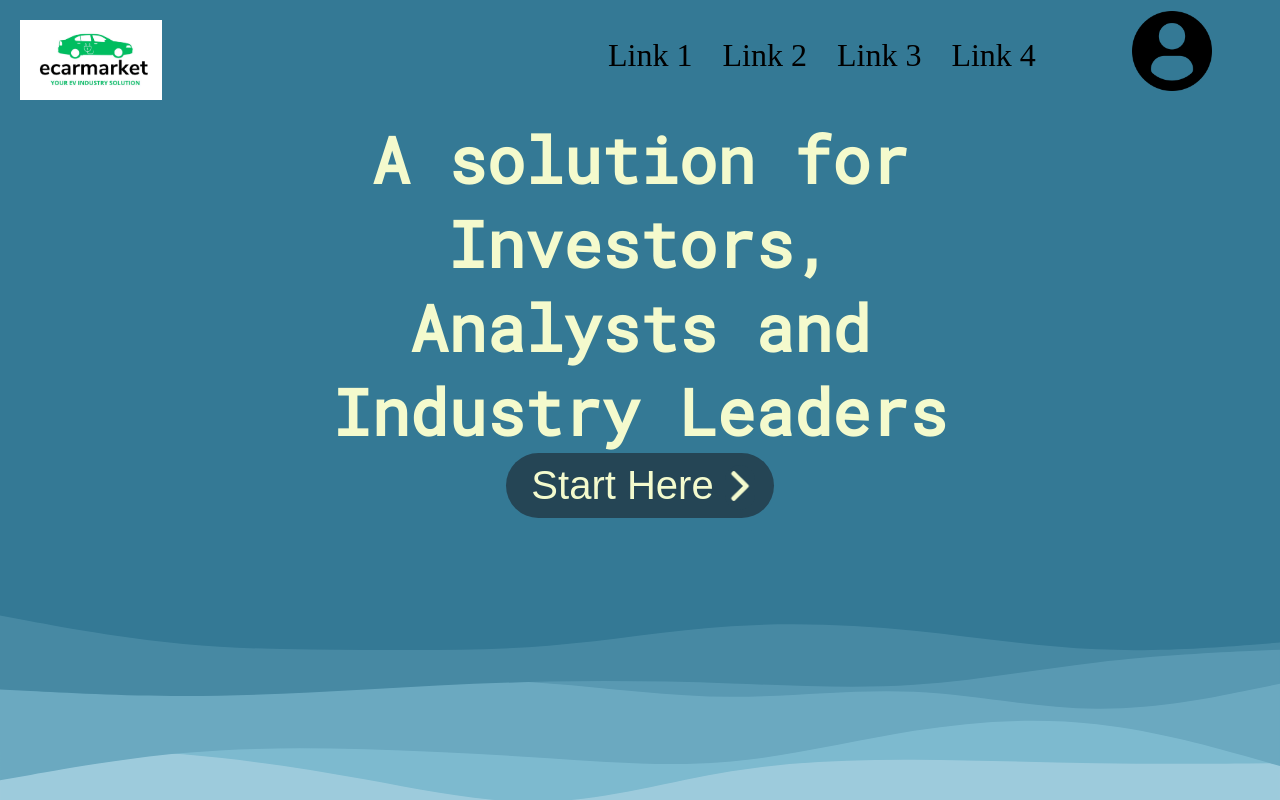
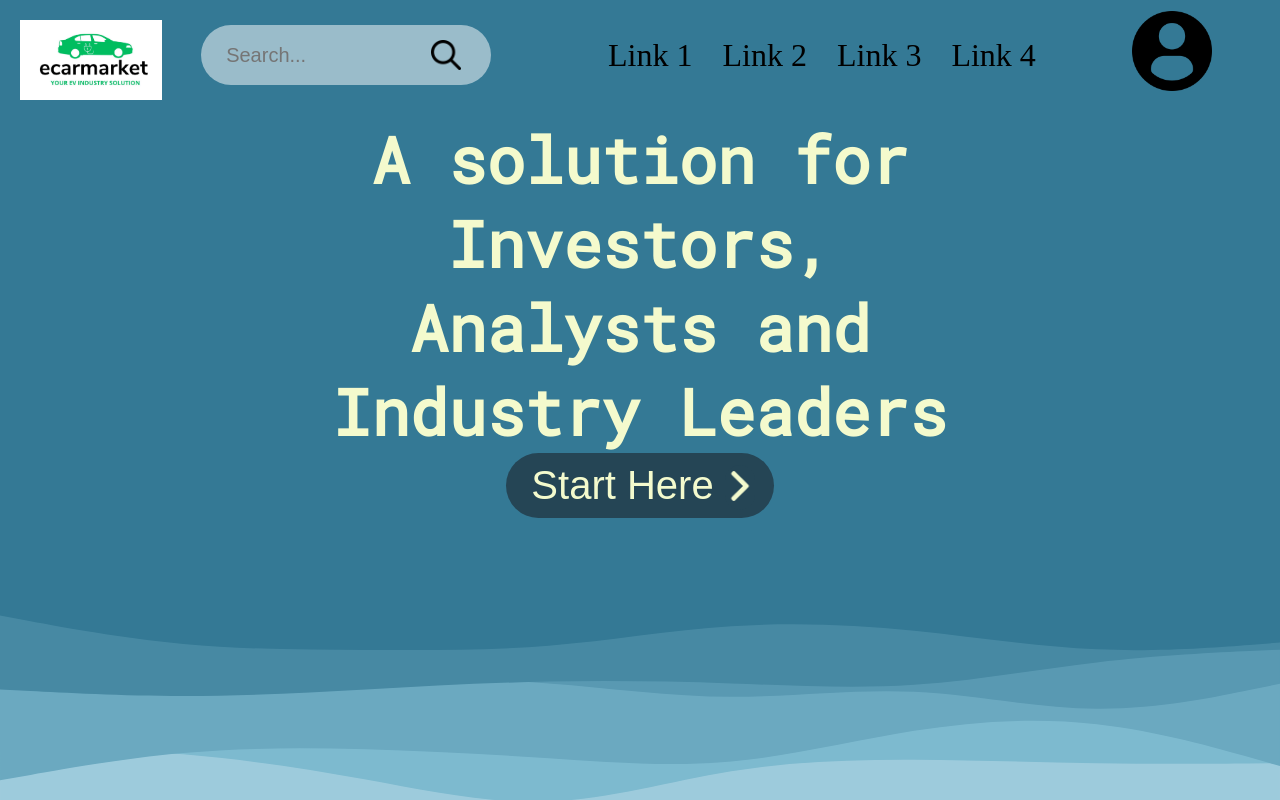
Before and after one commit to ruky00/eCARMARKET, a Vue app in the folder eCARMARKET/frontend/ecarmarket/: page / in a window 1280 px wide. Shown: the top 800 px of the page. Built offline with nearby package versions, Linux system fonts and the light colour scheme; a web font is replaced by a local one.

Commit message:
corrections

```diff
--- a/eCARMARKET/frontend/ecarmarket/src/assets/css/footerComponent.css
+++ b/eCARMARKET/frontend/ecarmarket/src/assets/css/footerComponent.css
@@ -1,12 +1,13 @@
 @import "../variables.css";
 footer {
-    height: 800px;
+    height: 100%;
     background-color: var(--half-baked-950);
     display: flex;
     justify-content: center;
     align-items: center;
     flex-direction: column;
     color: var(--corn-field-100);
+    padding-top: 50px;
 }
 
 footer h2 {
--- a/eCARMARKET/frontend/ecarmarket/src/assets/css/homeComponent.css
+++ b/eCARMARKET/frontend/ecarmarket/src/assets/css/homeComponent.css
@@ -11,6 +11,7 @@
     justify-content: center;
     flex-direction: column;
     color: var(--corn-field-100);
+    width: 100%;
 }
 
 .intro h1 {
--- a/eCARMARKET/frontend/ecarmarket/src/components/mainPageComponent/HeaderComponent.vue
+++ b/eCARMARKET/frontend/ecarmarket/src/components/mainPageComponent/HeaderComponent.vue
@@ -2,6 +2,7 @@
 
     <header>
         <a href="/"><img class="logo" src="../../assets/logo.jpg" alt="Logo"></a>
+        <SearchBarComponent/>
             <nav>
                 <div class="links">
                     <a href="/">Link 1</a>
@@ -17,9 +18,13 @@
 </template>
 
 <script>
+import SearchBarComponent from './SearchBarComponent.vue';
 
 export default{
-    name: 'HeaderComponent'
+    name: 'HeaderComponent',
+    components:{
+    SearchBarComponent,
+}
 }
 
 </script>
--- a/eCARMARKET/frontend/ecarmarket/src/components/mainPageComponent/SearchBarComponent.vue
+++ b/eCARMARKET/frontend/ecarmarket/src/components/mainPageComponent/SearchBarComponent.vue
@@ -1,12 +1,11 @@
 <template>
      <form action="/search" class="search-bar">
             <input type="text" name="search" id="search" placeholder="Search...">
-            <button type="submit" class="search-icon"><img src="../../assets/search.pngs" alt=""></button>
+            <button type="submit" class="search-icon"><img src="../../assets/search.png" alt=""></button>
         </form>
 </template>
 
 <script>
-
 
 export default{
     name: 'SearchBarComponent',
@@ -14,3 +13,43 @@ export default{
 }
 
 </script>
+
+<style>
+.search-bar {
+    display: flex;
+    justify-content: center;
+    align-items: center;
+}
+
+#search {
+    height: 40px;
+    width: 50%;
+    border-radius: 30px;
+    border: none;
+    background-color: rgb(255, 255, 255, 0.5);
+    transition: 0.5s;
+    padding: 10px 70px 10px 25px;
+    font-size: 20px;
+}
+
+#search:focus {
+    background-color: white;
+    outline: none;
+}
+
+.search-icon {
+    background-color: transparent;
+    border: none;
+}
+
+.search-icon:hover {
+    cursor: pointer;
+}
+
+.search-icon img {
+    height: 30px;
+    position: relative;
+    right: 60px;
+    top: 1px
+}
+</style>
```
